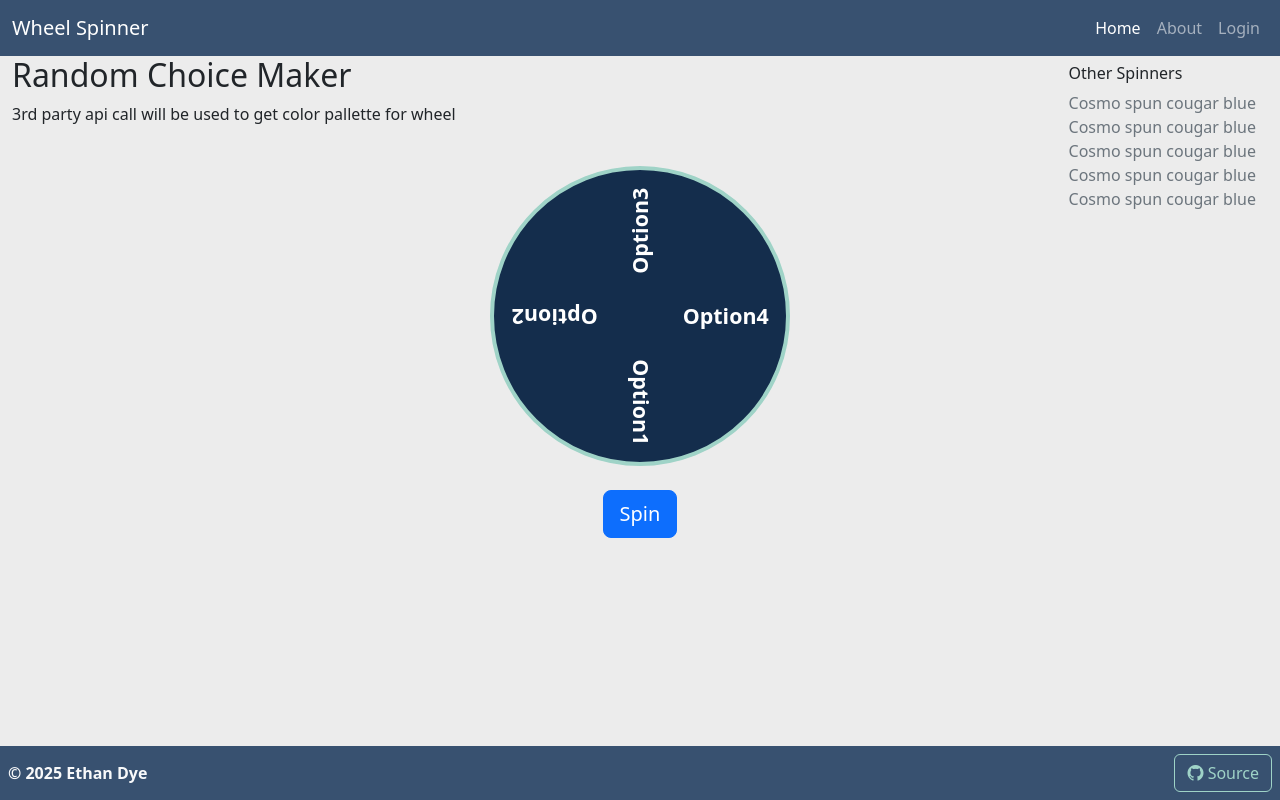
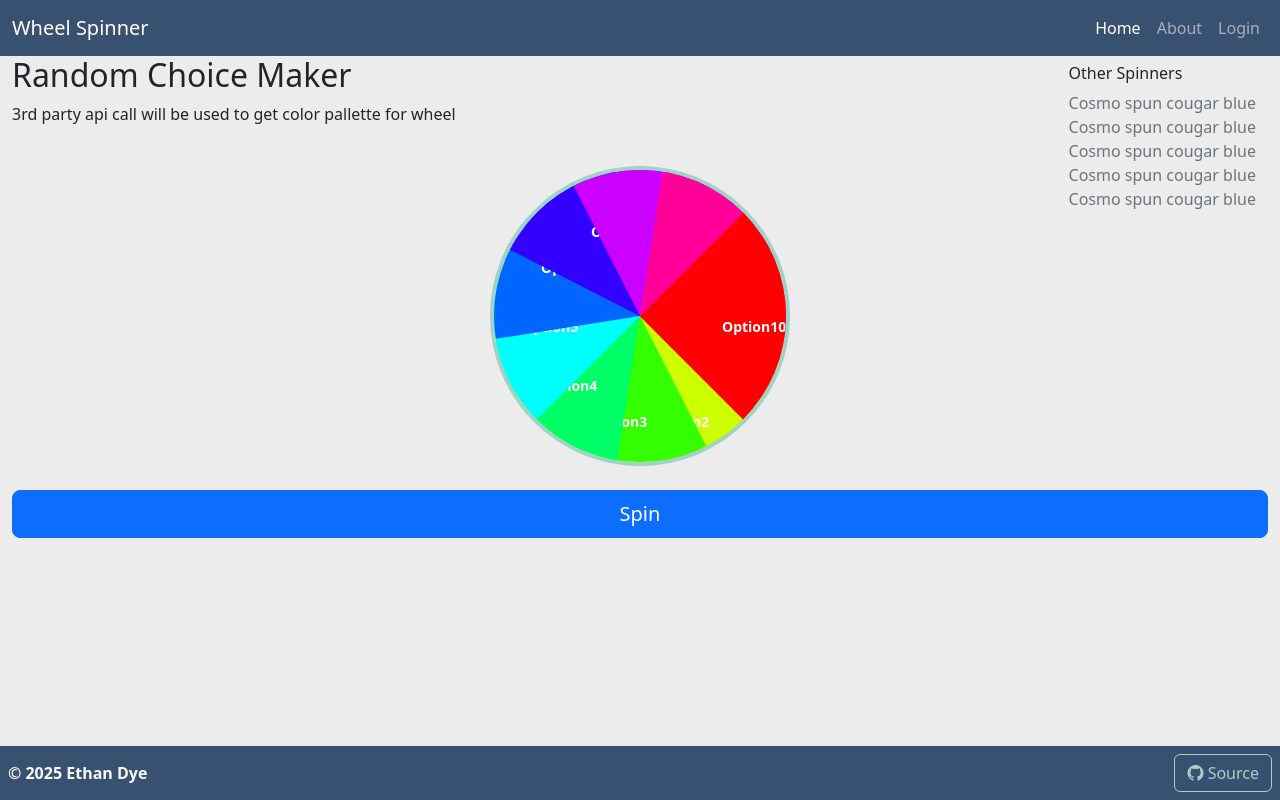
Before and after one commit to ecdye/startup, a React (Vite) app: page / in a window 1280 px wide. Built offline with nearby package versions, Linux system fonts and the light colour scheme.

Commit message:
Add basic react wheel (but it still sucks)
Signed-off-by: Ethan Dye <mrtops03@gmail.com>

```diff
--- /dev/null
+++ b/src/components/Wheel.css
@@ -0,0 +1,61 @@
+:root {
+    --wheel-size: min(80vmin, 300px);
+    --spot-size: calc(var(--wheel-size) / var(--num-spots));
+}
+
+.wheel-container {
+    position: relative;
+    width: var(--wheel-size);
+    height: var(--wheel-size);
+    border-radius: 50%;
+    border: 4px solid #9fd3c7;
+    display: flex;
+    justify-content: center;
+    align-items: center;
+    background: radial-gradient(circle, #fff 50%, #ccc 100%);
+    overflow: hidden;
+    margin: auto;
+}
+
+.option {
+    --angle: calc(360deg / var(--num-spots) * var(--i));
+    position: absolute;
+    width: 100%;
+    height: 100%;
+    clip-path: polygon(50% 50%, 100% 0%, 100% 100%);
+    transform-origin: 50% 50%;
+    transform: rotate(var(--angle));
+    background-color: hsl(calc(var(--i) * 360 / var(--num-spots)), 100%, 50%);
+    display: flex;
+    justify-content: center;
+    align-items: center;
+}
+
+.option-label {
+    --angle: calc(360deg / var(--num-spots) * var(--i));
+    --text-width: calc(300px / var(--num-spots) * 1.2); /* Dynamically set width */
+
+    position: absolute;
+    width: var(--text-width);
+    text-align: center;
+    font-size: 14px;
+    color: white;
+    font-weight: bold;
+
+    /* Center the text properly */
+    top: 50%;
+
+    transform-origin: center;
+    transform:
+        rotate(var(--angle))
+        translate(100px) /* Moves text outward */
+        translateX(calc(-50% + var(--text-width) / 2)) /* Adjusts centering */
+        rotate(calc(-1 * var(--angle)));
+}
+
+.result {
+    margin-top: 20px;
+    font-size: 1.5rem;
+    font-weight: bold;
+    text-align: center;
+}
--- /dev/null
+++ b/src/components/Wheel.jsx
@@ -0,0 +1,42 @@
+import React, { useState } from 'react';
+import { Button } from 'react-bootstrap';
+import './Wheel.css';
+
+export function Wheel({ options }) {
+    const [spinning, setSpinning] = useState(false);
+    const [selectedOption, setSelectedOption] = useState(null);
+
+    const spinWheel = () => {
+        setSpinning(true);
+        const randomIndex = Math.floor(Math.random() * options.length);
+        setTimeout(() => {
+            setSelectedOption(options[randomIndex]);
+            setSpinning(false);
+        }, 3000); // Spin duration
+    };
+
+    return (
+        <>
+            <div className="wheel-container my-4 mx-auto">
+                {options.map((option, index) => (
+                    <React.Fragment key={index}>
+                        <div
+                            className="option"
+                            style={{ '--i': index + 1, '--num-spots': options.length }}
+                        />
+                        <div
+                            className="option-label"
+                            style={{ '--i': index + 1, '--num-spots': options.length }}
+                        >
+                            {option}
+                        </div>
+                    </React.Fragment>
+                ))}
+            </div>
+            <Button variant="primary" size="lg" onClick={spinWheel} disabled={spinning}>
+                {spinning ? 'Spinning...' : 'Spin'}
+            </Button>
+            {selectedOption && <div className="result">Selected: {selectedOption}</div>}
+        </>
+    );
+}
--- a/src/home/home.jsx
+++ b/src/home/home.jsx
@@ -1,18 +1,15 @@
 import React from 'react';
-import './home.css';
+import { Wheel } from '../components/Wheel';
+// import './home.css';
 
 export function Home() {
+    const options = ['Option1', 'Option2', 'Option3', 'Option4', 'Option5', 'Option6', 'Option7', 'Option8', 'Option9', 'Option10'];
+
     return (
         <main className="spinner-light container-fluid d-flex flex-column flex-grow-1">
             <h2>Random Choice Maker</h2>
             <p>3rd party api call will be used to get color pallette for wheel</p>
-            <div id="wheel" className="wheel-container my-4 mx-auto">
-                <div className="option" style={{'--i': 1}}>Option1</div>
-                <div className="option" style={{'--i': 2}}>Option2</div>
-                <div className="option" style={{'--i': 3}}>Option3</div>
-                <div className="option" style={{'--i': 4}}>Option4</div>
-            </div>
-            <button id="spin" className="btn btn-primary btn-lg mb-4 mx-auto">Spin</button>
+            <Wheel options={options} />
             <div className="d-none d-md-block position-absolute end-0 mt-2">
                 <h6>Other Spinners</h6>
                 <div id="other-spinners" className="overflow-hidden me-4">
```
